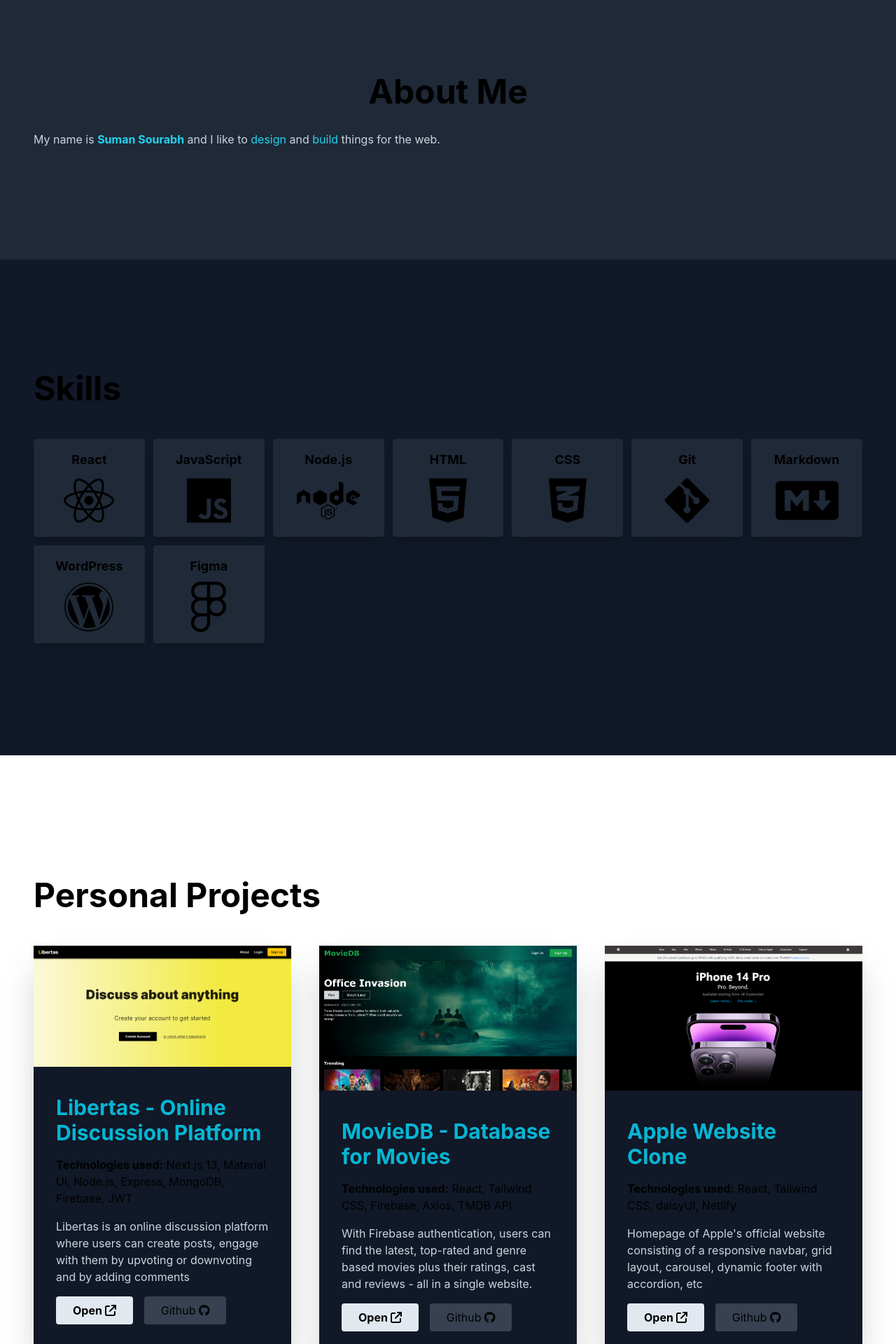
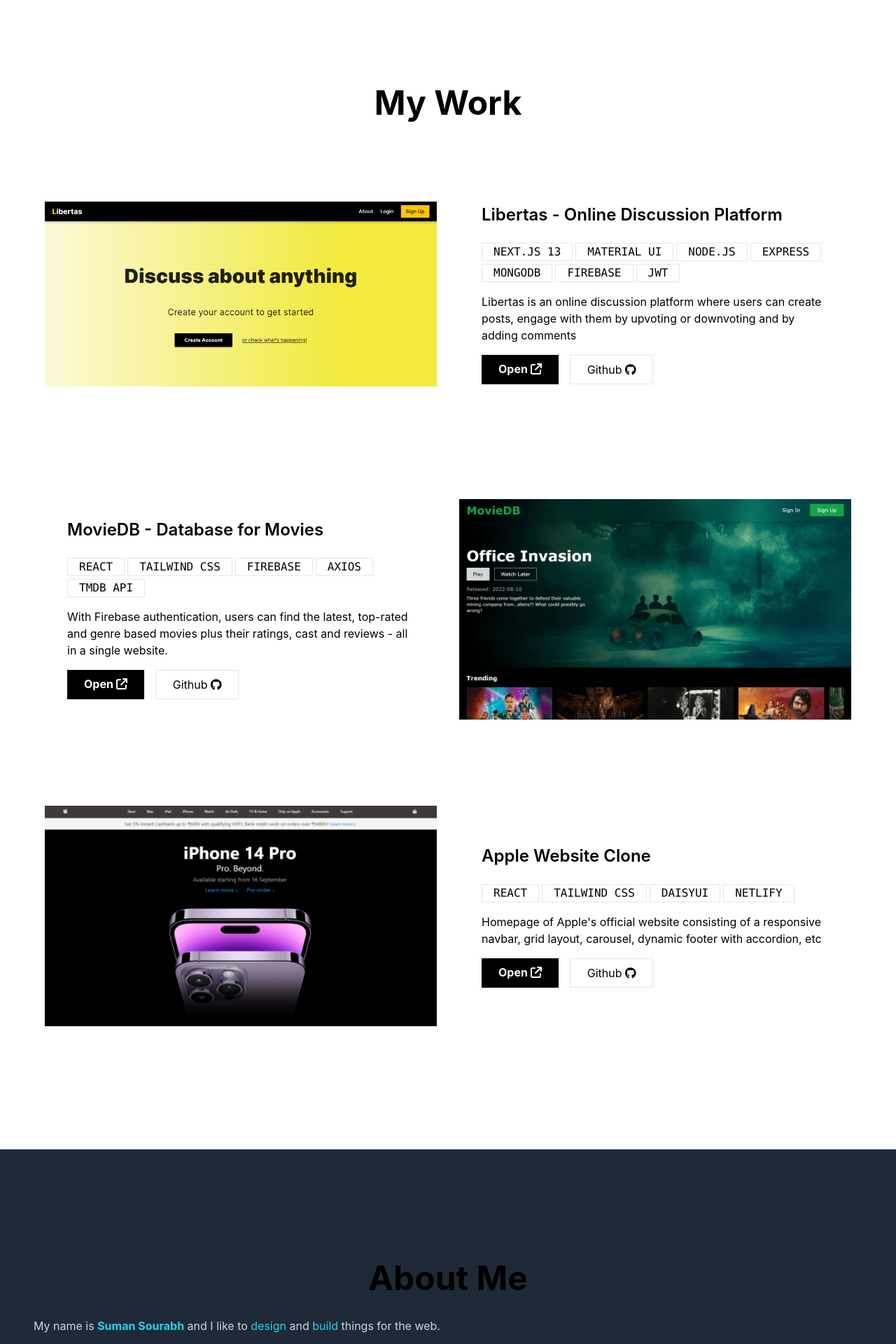
Before and after one commit to Sumansourabh14/Portfolio-v2, a React (Create React App) app: page / in a window 1280 px wide. Shown: the part 1520-3440 px from the top of the page at 70% size. Built offline with nearby package versions, Linux system fonts and the light colour scheme.

Commit message:
changed project styles

```diff
--- a/src/App.js
+++ b/src/App.js
@@ -14,9 +14,9 @@
       <Navbar />
       <Hero />
       <Work />
+      <Projects />
       <About />
       <Skills />
-      <Projects />
       <hr className="opacity-30" />
       <Contact />
       <Footer />
--- a/src/components/Projects.js
+++ b/src/components/Projects.js
@@ -1,54 +1,22 @@
-import { faGithub } from "@fortawesome/free-brands-svg-icons";
-import { faArrowUpRightFromSquare } from "@fortawesome/free-solid-svg-icons";
 import projects from "../data";
-import LinkBtn from "./small-components/LinkBtn";
+import { SingleProject } from "./SingleProject";
 
 function Projects() {
   return (
     <section id="projects">
       <div className="container mx-auto px-12 py-40">
         <div className="py-4">
-          <h2 className="text-3xl font-bold lg:text-5xl text-center lg:text-left">
-            Personal Projects
+          <h2 className="text-3xl font-bold lg:text-5xl text-center pb-12">
+            My Work
           </h2>
         </div>
-        <div className="grid md:grid-cols-2 xl:grid-cols-3 gap-10 mt-8">
-          {projects.map((project) => {
+        <div className="flex flex-col gap-8 xl:gap-20">
+          {projects.map((project, index) => {
             return (
-              <div
-                key={project.id}
-                className="flex flex-col shadow-2xl bg-gray-900 rounded md:hover:scale-105 md:hover:bg-stone-900 duration-200"
-              >
-                <img src={project.imgSrc} alt={project.alt} />
-                <div className="px-8 py-10 flex flex-col gap-4">
-                  <h3 className="text-2xl lg:text-3xl font-bold text-cyan-500">
-                    {project.projectName}
-                  </h3>
-                  <h4>
-                    <span className="font-bold">Technologies used:</span>{" "}
-                    {project.technologies}
-                  </h4>
-                  <p className="text-slate-300">{project.description}</p>
-                  <div className="flex gap-4">
-                    <LinkBtn
-                      classes={
-                        "bg-slate-200 text-black font-bold px-6 py-2 rounded hover:bg-gray-400 duration:200"
-                      }
-                      linkText="Open"
-                      link={project.projectLink}
-                      icon={faArrowUpRightFromSquare}
-                    />
-                    <LinkBtn
-                      classes={
-                        "bg-gray-700 px-6 py-2 rounded hover:bg-cyan-800 duration:200"
-                      }
-                      linkText="Github"
-                      link={project.githubLink}
-                      icon={faGithub}
-                    />
-                  </div>
-                </div>
-              </div>
+              <SingleProject
+                project={project}
+                direction={index % 2 === 0 ? "" : "reverse"}
+              />
             );
           })}
         </div>
--- /dev/null
+++ b/src/components/SingleProject.js
@@ -0,0 +1,48 @@
+import { faGithub } from "@fortawesome/free-brands-svg-icons";
+import { faArrowUpRightFromSquare } from "@fortawesome/free-solid-svg-icons";
+import React from "react";
+import LinkBtn from "./small-components/LinkBtn";
+import TechnologiesSection from "./small-components/TechnologiesSection";
+
+export const SingleProject = ({ project, direction }) => {
+  return (
+    <div
+      key={project.id}
+      className={
+        "flex items-center hover:rounded hover:bg-black hover:bg-opacity-5 hover:shadow-[0_1px_inset_rgba(1,1,1,0.1)] duration-200 p-4 gap-8 " +
+        (direction === "reverse" ? "flex-row-reverse" : "flex-row")
+      }
+    >
+      <div className="flex-1">
+        <img src={project.imgSrc} alt={project.alt} />
+      </div>
+      <div className="flex-1">
+        <div className="px-8 py-10 flex flex-col gap-4">
+          <h3 className="text-2xl font-semibold">{project.projectName}</h3>
+          {!!project.technologies && (
+            <TechnologiesSection technologies={project.technologies} />
+          )}
+          <p className="">{project.description}</p>
+          <div className="flex gap-4">
+            <LinkBtn
+              classes={
+                "bg-black hover:bg-zinc-600 text-white font-bold px-6 py-2 duration:200"
+              }
+              linkText="Open"
+              link={project.projectLink}
+              icon={faArrowUpRightFromSquare}
+            />
+            <LinkBtn
+              classes={
+                "border hover:bg-zinc-400 text-black px-6 py-2 duration:200"
+              }
+              linkText="Github"
+              link={project.githubLink}
+              icon={faGithub}
+            />
+          </div>
+        </div>
+      </div>
+    </div>
+  );
+};
--- a/src/components/Work.js
+++ b/src/components/Work.js
@@ -1,5 +1,6 @@
 import React from "react";
 import { workExperience } from "../utils/work-experience";
+import TechnologiesSection from "./small-components/TechnologiesSection";
 
 const Work = () => {
   return (
@@ -31,16 +32,7 @@
                   {work.organization}
                 </a>
                 {!!work.technologies && (
-                  <ul className="flex gap-1 flex-wrap pt-2 font-mono uppercase">
-                    {work.technologies.map((technology, index) => (
-                      <li
-                        key={index}
-                        className="px-4 border-[1px] border-zinc-500"
-                      >
-                        {technology}
-                      </li>
-                    ))}
-                  </ul>
+                  <TechnologiesSection technologies={work.technologies} />
                 )}
                 <ul>
                   {work.description.map((item, index) => (
--- /dev/null
+++ b/src/components/small-components/TechnologiesSection.js
@@ -0,0 +1,15 @@
+import React from "react";
+
+const TechnologiesSection = ({ technologies }) => {
+  return (
+    <ul className="flex gap-1 flex-wrap pt-2 font-mono uppercase">
+      {technologies.map((technology, index) => (
+        <li key={index} className="px-4 border-[1px] ">
+          {technology}
+        </li>
+      ))}
+    </ul>
+  );
+};
+
+export default TechnologiesSection;
--- a/src/data.js
+++ b/src/data.js
@@ -91,8 +91,15 @@
     imgSrc: img1,
     alt: "Libertas - Online Discussion Platform",
     projectName: "Libertas - Online Discussion Platform",
-    technologies:
-      "Next.js 13, Material UI, Node.js, Express, MongoDB, Firebase, JWT",
+    technologies: [
+      "Next.js 13",
+      "Material UI",
+      "Node.js",
+      "Express",
+      "MongoDB",
+      "Firebase",
+      "JWT",
+    ],
     description:
       "Libertas is an online discussion platform where users can create posts, engage with them by upvoting or downvoting and by adding comments",
     projectLink: "https://libertas-vert.vercel.app/",
@@ -103,7 +110,7 @@
     imgSrc: img6,
     alt: "MovieDB - Database for Movies",
     projectName: "MovieDB - Database for Movies",
-    technologies: "React, Tailwind CSS, Firebase, Axios, TMDB API",
+    technologies: ["React", "Tailwind CSS", "Firebase", "Axios", "TMDB API"],
     description:
       "With Firebase authentication, users can find the latest, top-rated and genre based movies plus their ratings, cast and reviews - all in a single website.",
     projectLink: "https://movies-tv-db-react.web.app/",
@@ -114,7 +121,7 @@
     imgSrc: img3,
     alt: "Apple Website Clone",
     projectName: "Apple Website Clone",
-    technologies: "React, Tailwind CSS, daisyUI, Netlify",
+    technologies: ["React", "Tailwind CSS", "daisyUI", "Netlify"],
     description:
       "Homepage of Apple's official website consisting of a responsive navbar, grid layout, carousel, dynamic footer with accordion, etc",
     projectLink: "https://apple-clone-suman-sourabh.netlify.app/",
```
